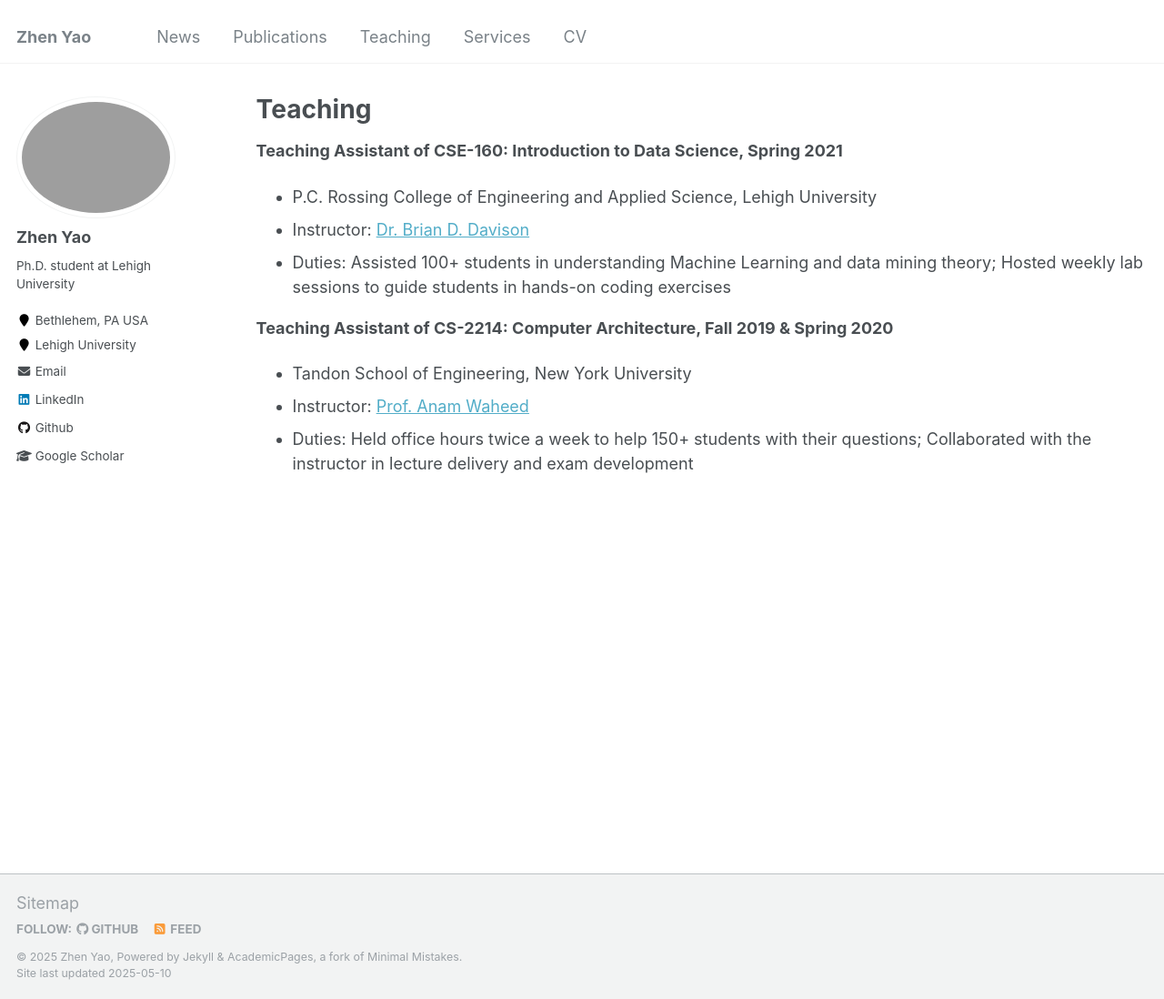
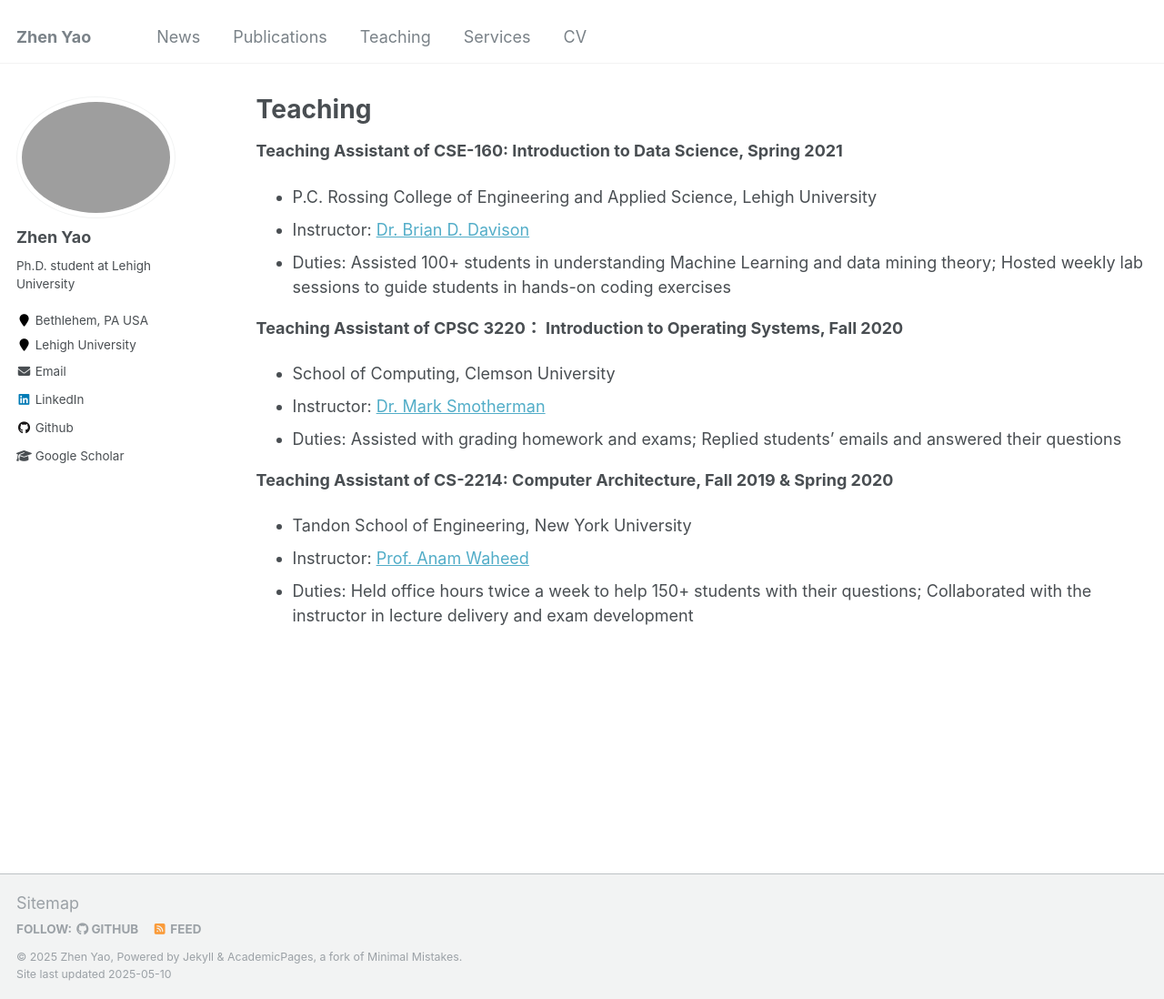
Before and after one commit to zyaocoder/zyaocoder.github.io, a Jekyll site: the page built from _pages/teaching.md, in a window 1280 px wide and 1098 px high. Shown: the whole window at 91% size. Built offline with Jekyll 4.4.1, drawn with Linux system fonts in a browser that asks for light colours.

Commit message:
Update teaching.md

```diff
--- a/_pages/teaching.md
+++ b/_pages/teaching.md
@@ -13,6 +13,11 @@
 * Instructor: [Dr. Brian D. Davison](https://www.cse.lehigh.edu/~brian/)
 * Duties: Assisted 100+ students in understanding Machine Learning and data mining theory; Hosted weekly lab sessions to guide students in hands-on coding exercises
 
+<strong>Teaching Assistant of CPSC 3220： Introduction to Operating Systems, Fall 2020</strong>
+* School of Computing, Clemson University
+* Instructor: [Dr. Mark Smotherman](https://people.computing.clemson.edu/~mark/)
+* Duties: Assisted with grading homework and exams; Replied students' emails and answered their questions
+
 <strong>Teaching Assistant of CS-2214: Computer Architecture, Fall 2019 & Spring 2020</strong>
 * Tandon School of Engineering, New York University
 * Instructor: [Prof. Anam Waheed](https://www.linkedin.com/in/anam-waheed/)
```
